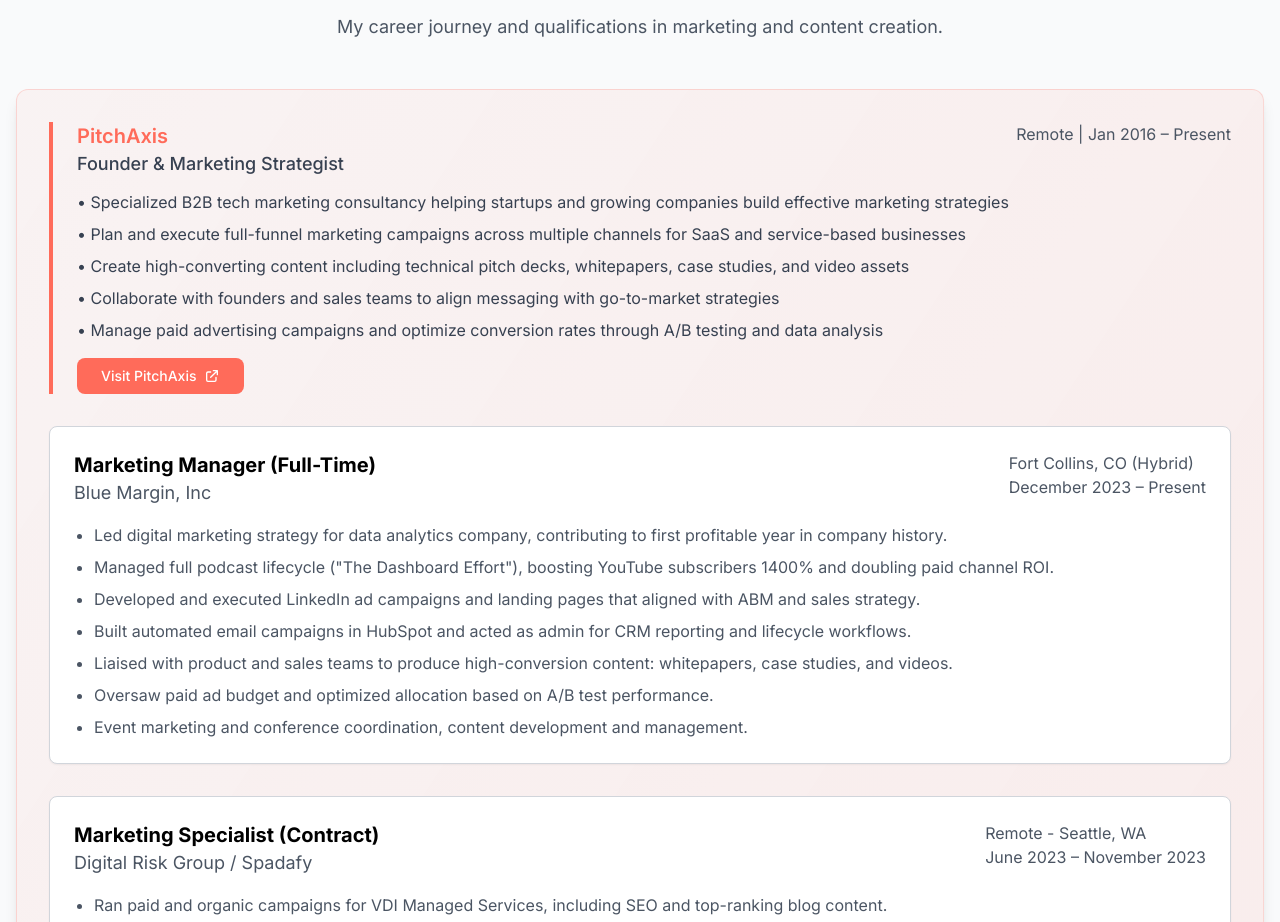
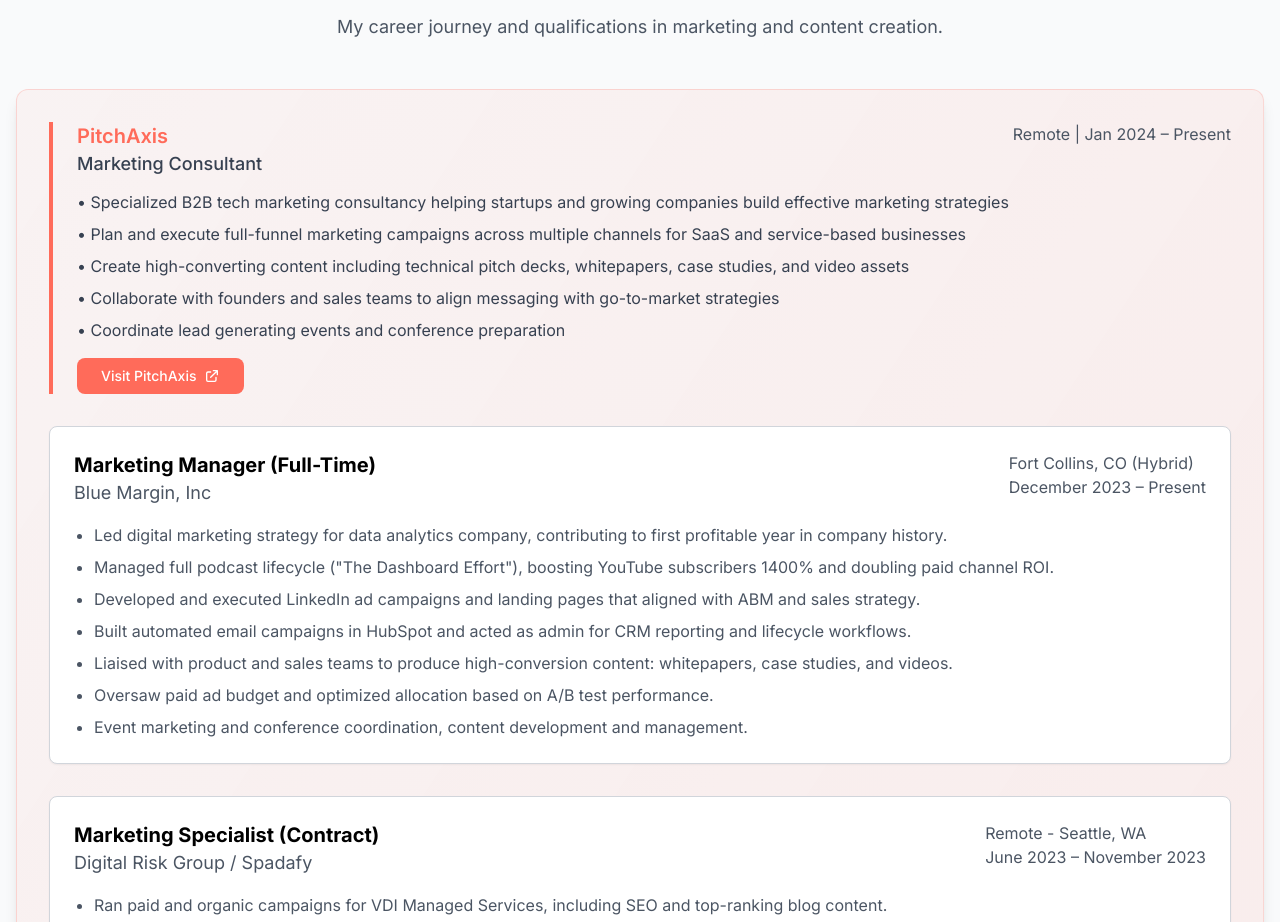
Before and after one commit to nococnicole/nicoleannen, a website: page index.html in a window 1280 px wide. Shown: the part 3387-4309 px from the top of the page. Drawn offline with nearby package versions, Linux system fonts and the light colour scheme; a web font is replaced by a local one.

Commit message:
Updated index.html

```diff
--- a/index.html
+++ b/index.html
@@ -3,7 +3,7 @@
 <head>
     <meta charset="UTF-8">
     <meta name="viewport" content="width=device-width, initial-scale=1.0">
-    <title>Nicole Annen | Marketing Program Manager</title>
+    <title>Nicole Annen | Marketing</title>
     <script src="https://cdn.tailwindcss.com"></script>
     <link rel="stylesheet" href="https://cdnjs.cloudflare.com/ajax/libs/font-awesome/6.0.0-beta3/css/all.min.css">
     <link href="https://fonts.googleapis.com/css2?family=Inter:wght@300;400;500;600;700&family=Satoshi:wght@400;500;600;700;900&display=swap" rel="stylesheet">
@@ -509,10 +509,10 @@
                     <div class="flex flex-col md:flex-row md:items-start md:justify-between mb-3">
                         <div>
                             <h3 class="text-xl font-semibold text-primary font-heading">PitchAxis</h3>
-                            <p class="text-lg text-gray-700 font-medium">Founder & Marketing Strategist</p>
+                            <p class="text-lg text-gray-700 font-medium">Marketing Consultant</p>
                         </div>
                         <div class="text-gray-600 md:text-right">
-                            <p>Remote | Jan 2016 – Present</p>
+                            <p>Remote | Jan 2024 – Present</p>
                         </div>
                     </div>
                     <ul class="text-gray-700 space-y-2 mb-4">
@@ -520,7 +520,7 @@
                         <li>• Plan and execute full-funnel marketing campaigns across multiple channels for SaaS and service-based businesses</li>
                         <li>• Create high-converting content including technical pitch decks, whitepapers, case studies, and video assets</li>
                         <li>• Collaborate with founders and sales teams to align messaging with go-to-market strategies</li>
-                        <li>• Manage paid advertising campaigns and optimize conversion rates through A/B testing and data analysis</li>
+                        <li>• Coordinate lead generating events and conference preparation</li>
                     </ul>
                     <a href="https://pitchaxis.io/" target="_blank"
                        class="inline-flex items-center gap-2 bg-primary text-white px-6 py-2 rounded-lg hover:bg-primary/90 transition-colors font-medium text-sm">
```
